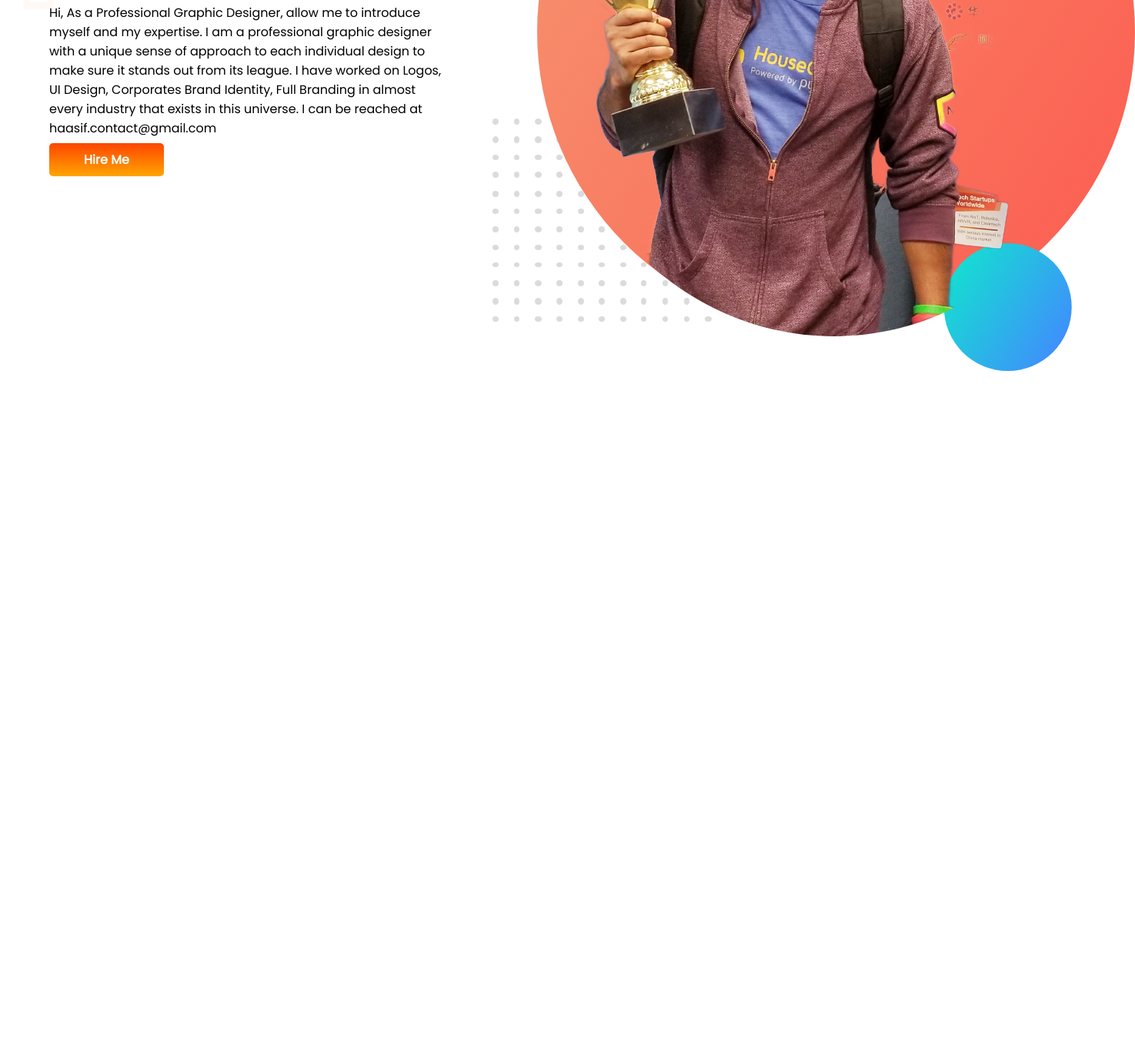
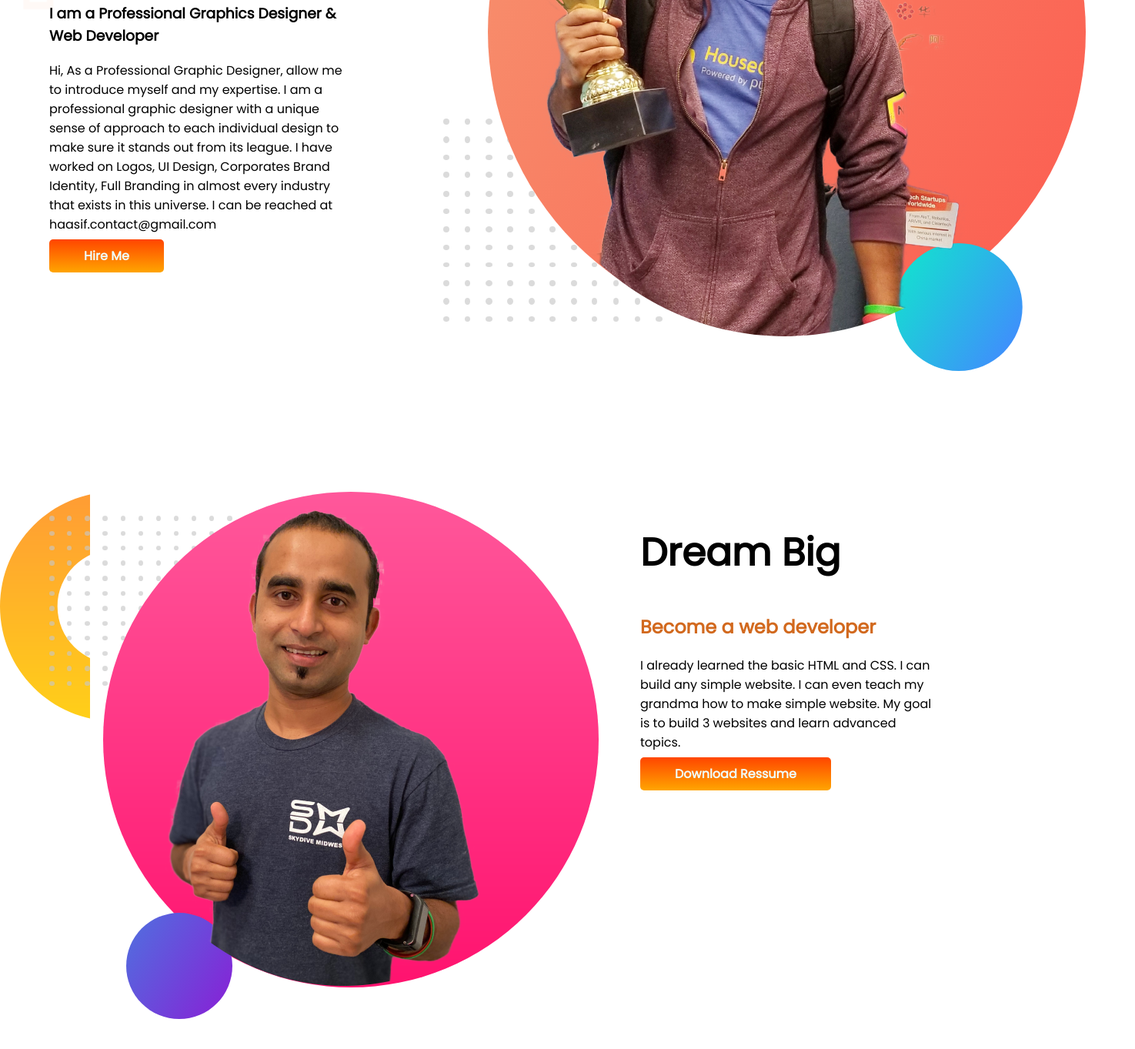
Before and after one commit to Devprince97/developer-portfolio, a plain HTML site: page index.html in a window 1280 px wide. Shown: the part 347-1710 px from the top of the page at 77% size, 1475 px wide, since content can reach past the window. Before the commit the page ends 836 px from the top, so only its background shows below. Drawn offline with Linux system fonts and the light colour scheme.

Commit message:
bannerupdate

```diff
--- a/index.html
+++ b/index.html
@@ -34,6 +34,19 @@
             <img src="images/jhankar.png" alt="">
         </div>
     </section>
+    <section class="dream-big">
+        <div class="half-width">
+            <img src="images/jhankar2.png" alt="">
+        </div>
+        <div class="half-width">
+            <h1>Dream Big</h1>
+            <h2 class="tc">Become a web developer</h2>
+            <p>I already learned the basic HTML and CSS. I can build any simple website. I can even teach my grandma how
+                to make simple website. My goal is to build 3 websites and learn advanced topics.</p>
+            <a class="link-button" target="_blank" href="https://www.linkedin.com/in/hasif-contact/">Download
+                Ressume</a>
+        </div>
+    </section>
 </body>
 
 </html>
--- a/style.css
+++ b/style.css
@@ -12,12 +12,14 @@ h1 {
 }
 
 section {
+    margin-bottom: 150px;
     display: flex;
 }
 
 .half-width {
     width: 50%;
     padding-left: 5%;
+    padding-right: 5%;
 
 }
 
@@ -38,3 +40,12 @@ section {
     background-image: url(images/top-banner.png);
     background-repeat: no-repeat;
 }
+
+.tc {
+    color: chocolate;
+}
+
+.dream-big {
+    background-image: url(images/dream-bg.png);
+    background-repeat: no-repeat;
+}
```
